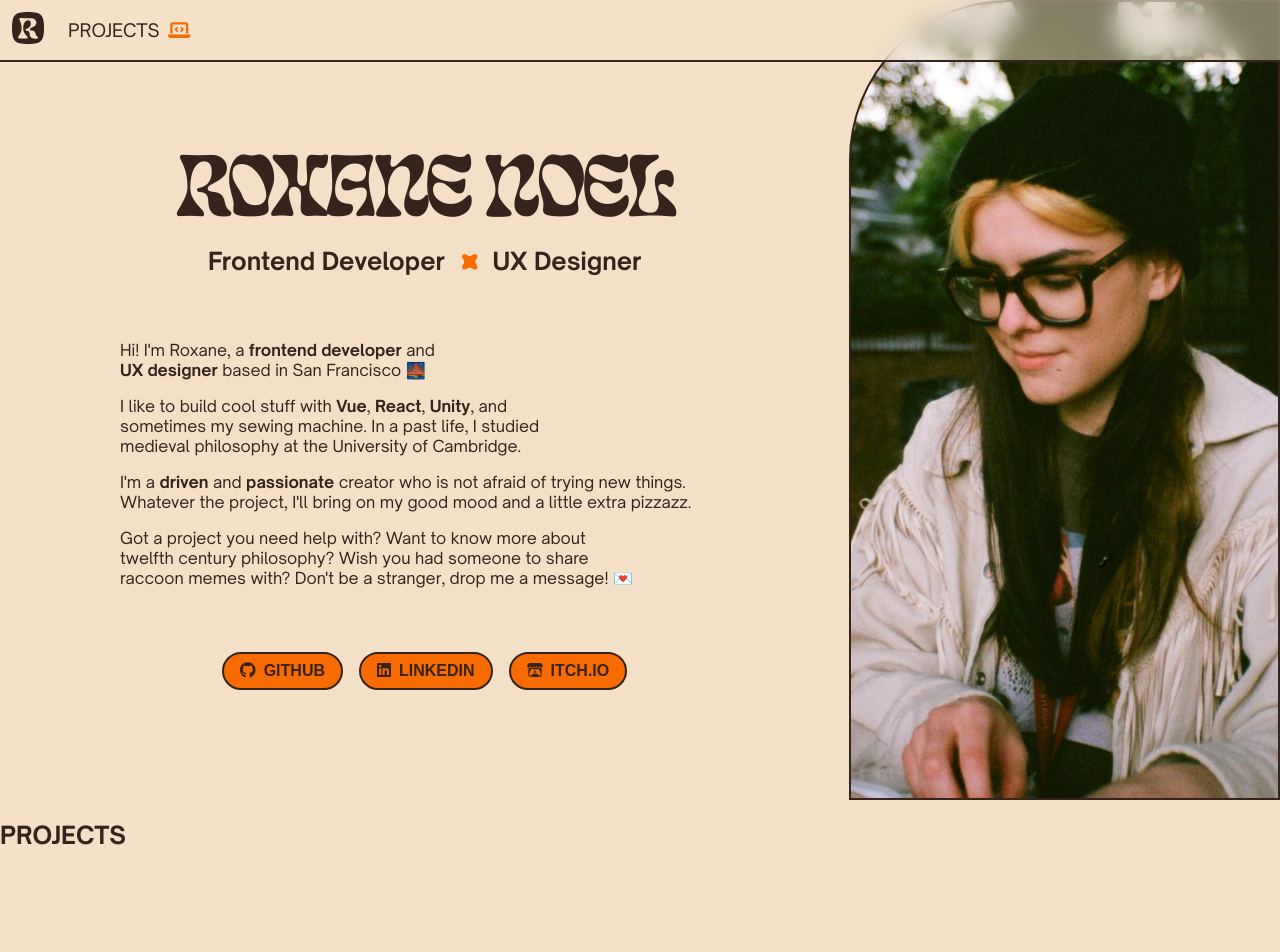
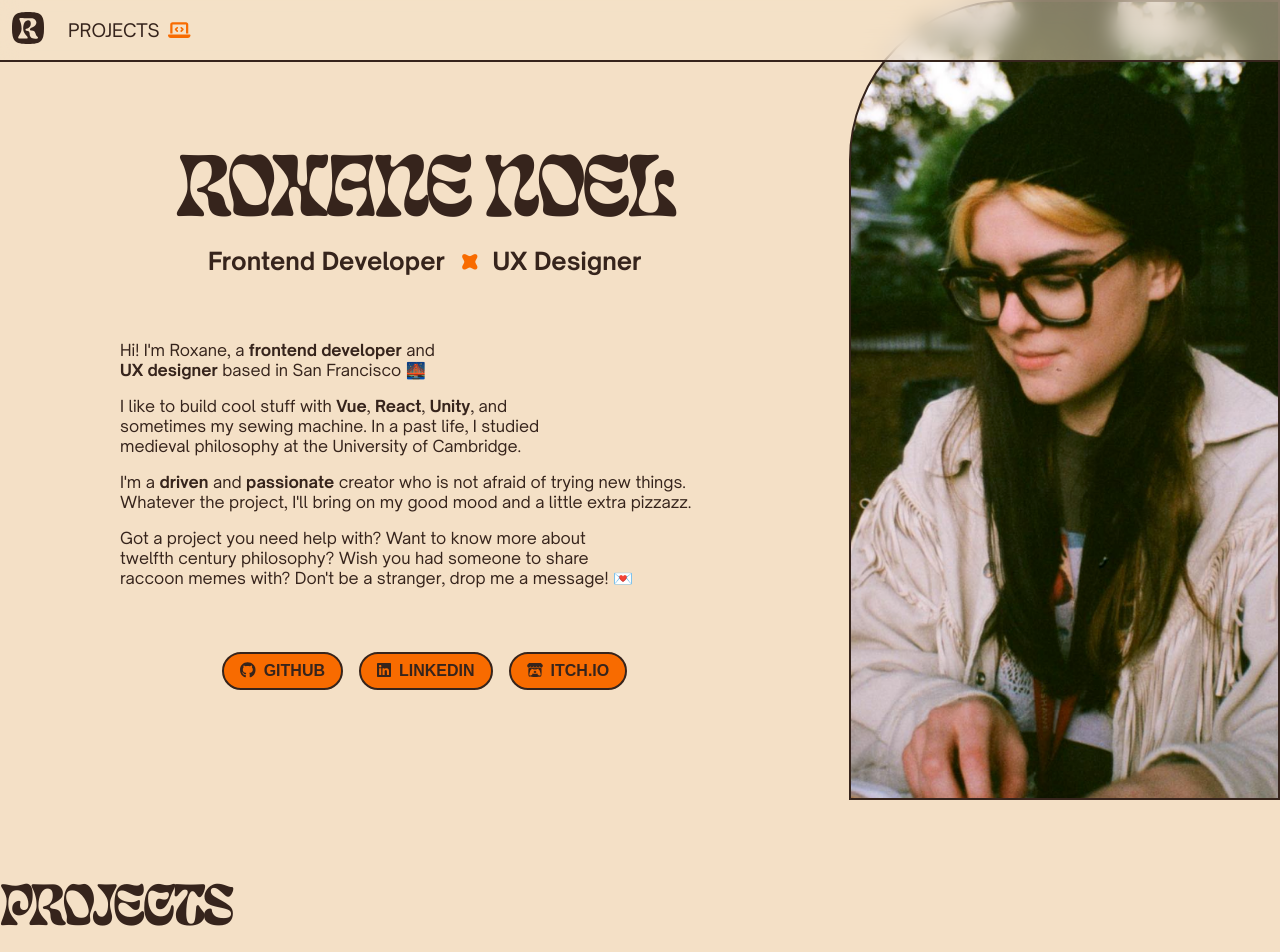
Before and after one commit to Roxanoel/roxanoel.github.io, a React (Create React App) app: page / in a window 1280 px wide. Shown: the top 952 px of the page. Before the commit the page ends 870 px from the top, so only its background shows below. Built offline with nearby package versions, Linux system fonts and the light colour scheme.

Commit message:
Styles for section header

```diff
--- a/src/scss/components/__components_dir.scss
+++ b/src/scss/components/__components_dir.scss
@@ -24,3 +24,5 @@
 @import "./link-button";
 
 @import "./job-titles";
+
+@import "./section-header";
--- /dev/null
+++ b/src/scss/components/_section-header.scss
@@ -0,0 +1,9 @@
+@use "../base/palette";
+
+.section-header {
+    font-family: 'Eckmannpsych';
+    font-weight: normal;
+    font-size: 4rem;
+    letter-spacing: -0.2rem;
+    color: palette.$shadow-outline;
+}
```
